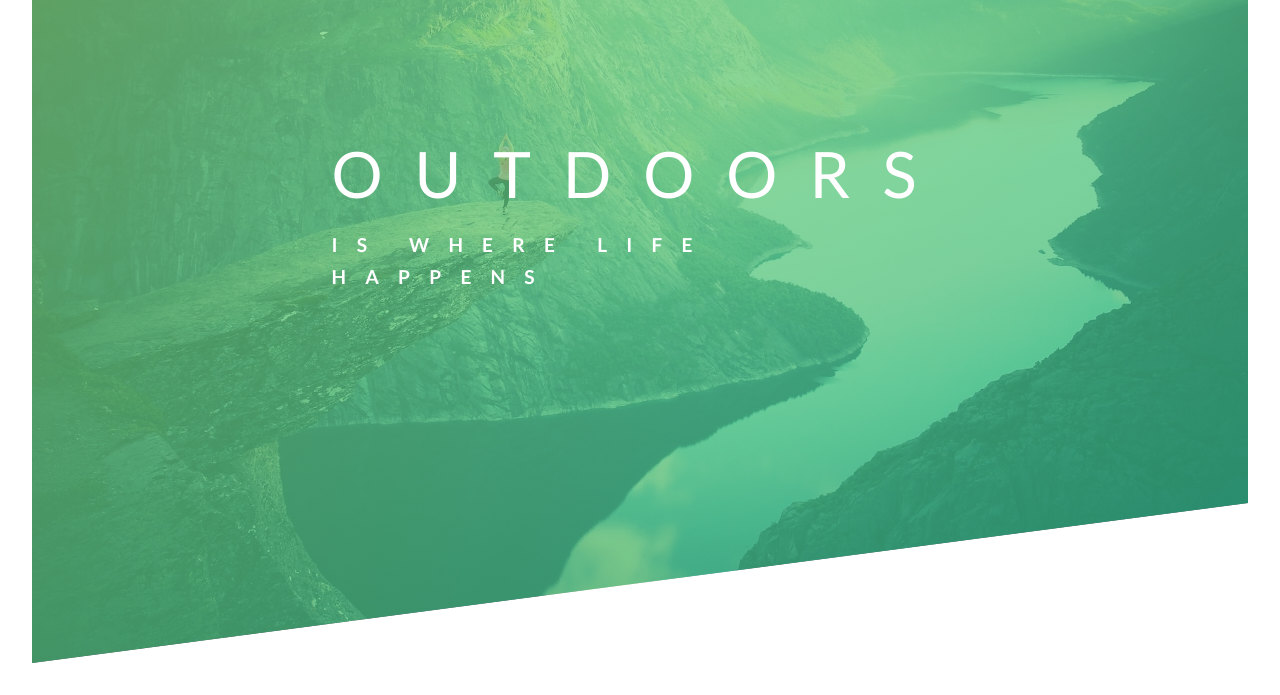
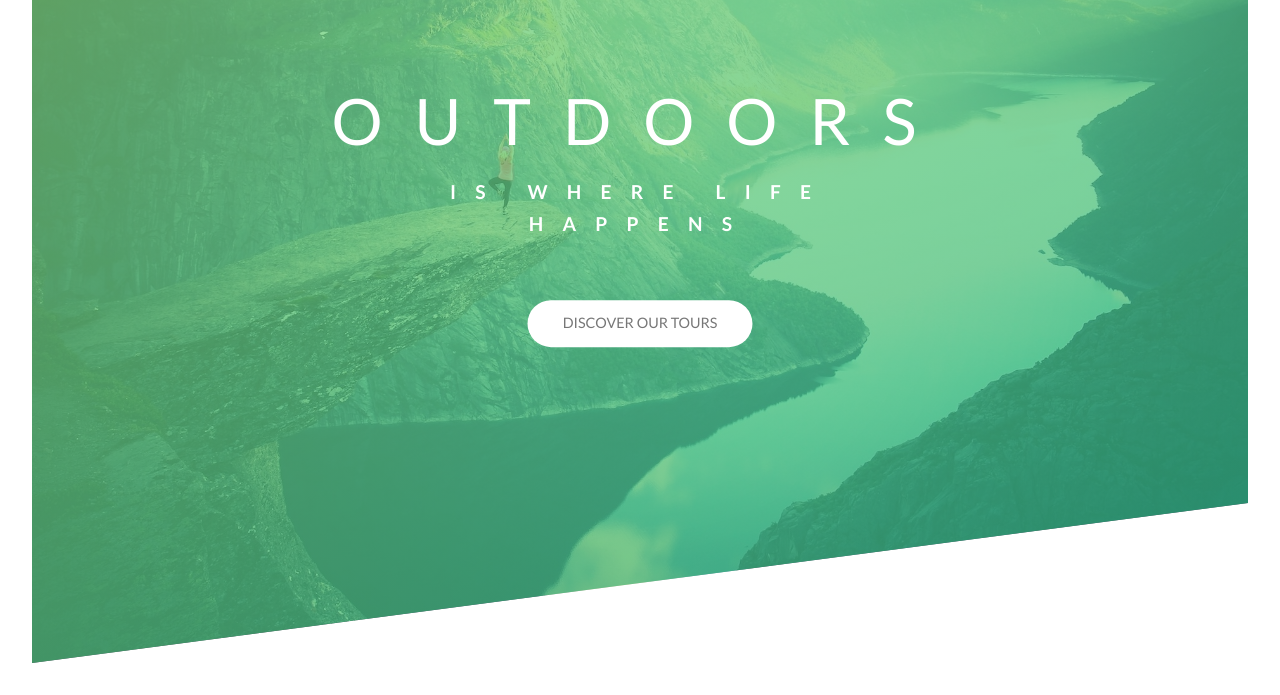
Before and after one commit to ghozlene/Responsive-website, a plain HTML site: page html/index.html in a window 1280 px wide. Shown: the part 129-824 px from the top of the page. Drawn offline with Linux system fonts and the light colour scheme; files whose address does not match are found by name.

Commit message:
using complex animated btn

```diff
--- a/css/style.css
+++ b/css/style.css
@@ -51,6 +51,7 @@ body {
 	top: 40%;
 	left: 50%;
 	transform: translate(-50%, -50%);
+	text-align: center;
 }
 
 .heading-primary {
@@ -59,6 +60,7 @@ body {
 
 	/*cool trick to stop the annimation for shaking   */
 	backface-visibility: hidden;
+	margin-bottom: 3rem;
 }
 
 .heading-primary__main {
@@ -114,3 +116,29 @@ body {
 	}
 }
 /*********/
+
+.btn:link,
+.btn:visited {
+	text-transform: uppercase;
+	text-decoration: none;
+	padding: 0.7rem 2.2rem;
+	display: inline-block;
+	font-size: 0.9rem;
+	border-radius: 8rem;
+	/*when i'm not sure the animation i want  */
+	transition: all 0.2s;
+}
+
+.btn-white {
+	background-color: #fff;
+	color: #777;
+}
+
+.btn:hover {
+	transform: translateY(-3px);
+	box-shadow: 0 10px 20px rgba(0, 0, 0, 0.3);
+}
+.btn:active {
+	transform: translateY(-1px);
+	box-shadow: 0 5px 10px rgba(0, 0, 0, 0.5);
+}
--- a/html/index.html
+++ b/html/index.html
@@ -25,6 +25,7 @@
                 <span class="heading-primary__main">OutDoors </span>
                 <span class="heading-primary__sub"> is where life happens</span>
             </h1>
+            <a href="#" class="btn btn-white">Discover our tours</a>
         </div>
 
     </header>
```
